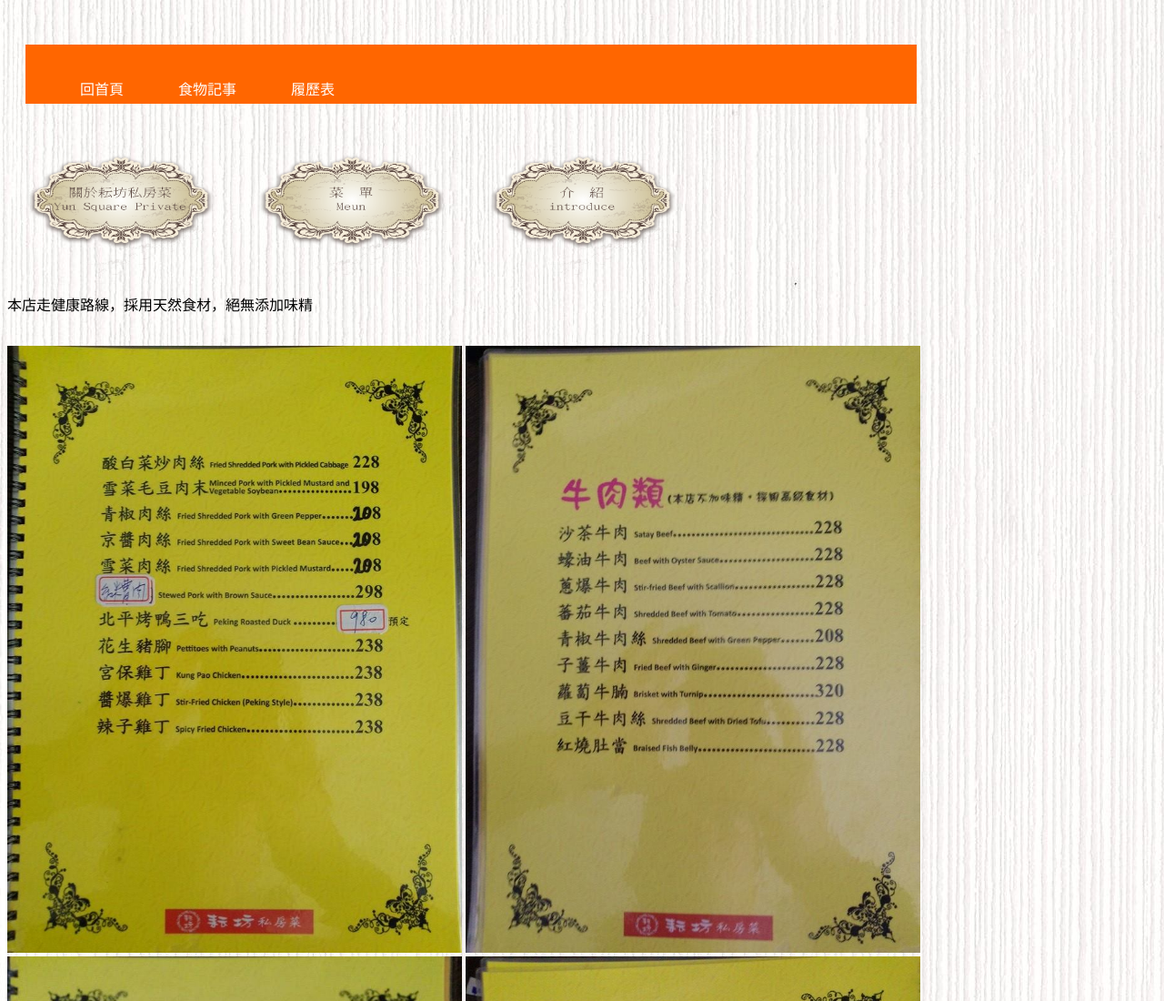
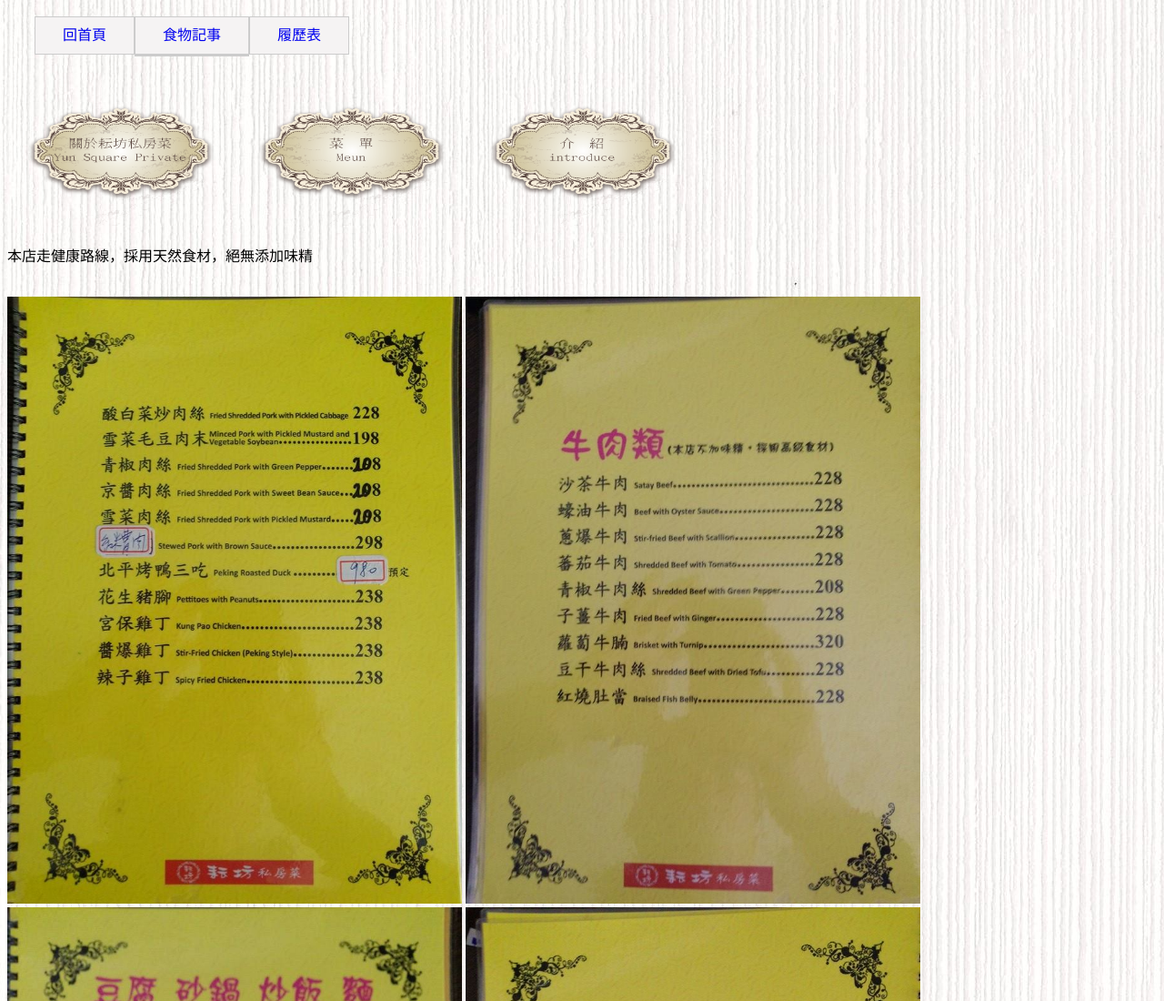
Before and after one commit to duncanchiu/ichengchiu.github.io, a plain HTML site: page homework1/food2.html in a window 1280 px wide. Shown: the top 1100 px of the page at 91% size. Drawn offline with Linux system fonts and the light colour scheme.

Commit message:
１２
３

```diff
--- a/css/table.css
+++ b/css/table.css
@@ -1,17 +1,21 @@
+ ul {
+     margin: 0;
+     padding: 0;
+     list-style: none;
+     position: absolute;
+     /* 取消ul預設的內縮及樣式 */
+ }
+
  ul.tab {
-     /* 取消ul預設的內縮及樣式 */
      margin-left: 2%;
-     padding: 30px;
-     list-style: none;
-     background-color: #FF6600;
-     height: 5px;
+     padding: 10px;
+     height: 0px;
  }
 
  ul.tab ul {
      margin: 0%;
      padding: 0;
      list-style: none;
-     background-color: #FF6600;
  }
 
  ul.tab > li {
@@ -20,23 +24,23 @@
  }
 
  ul.tab a {
-     color: #333;
      display: block;
      padding: 0 30px;
      text-decoration: none;
      line-height: 40px;
+     border: #ccc 1px solid;
+     background-color: #F5F3F3;
  }
 
  ul.tab a:hover {
      /* 滑鼠滑入按鈕變色*/
-     background-color: #FF6600;
-     color: #CCCCCC;
+     color: #F50707;
  }
 
  ul.tab li:hover > a {
      /* 滑鼠移入次選單上層按鈕保持變色*/
      background-color: #CCCCCC;
-     color: #fff;
+     color: #F50707;
  }
 
  ul.tab ul {
@@ -52,14 +56,13 @@
  #test {
      position: absolute;
      /*標籤絕對位置*/
-     z-index: 1000;
-     padding-bottom: 30px;
+     padding-bottom: 0px;
      padding-left: 0;
      padding-right: 0px;
-     padding-top: 25px;
+     padding-top: 0px;
      margin: 0 auto;
      width: 1000px;
-     height: 150px;
+     height: 120px;
  }
 
  #imm1 {
--- a/homework1/food2.html
+++ b/homework1/food2.html
@@ -14,24 +14,21 @@
             <ul class="tab">
                 <li>
                     <a href="../index.html">
-                        <font color="#FFFFFF"> 回首頁</font>
+                        <font> 回首頁</font>
                     </a>
                 </li>
                 <li>
                     <a href="#">
-                        <font color="#FFFFFF">食物記事</font>
+                        <font>食物記事</font>
                     </a>
                     <ul>
                         <li><a href="food.html">凱恩斯岩燒餐廳</li>
                 <li><a href="food2.html">耘坊私房菜</li>
             </ul>
-            </li>
-            <li><a href="../homework2/resume.html"><font color="#FFFFFF">履歷表</font></a></li>
+
+            <li><a href="../homework2/resume.html"><font >履歷表</font></a></li>
                     </ul>
         </div>
-        <br>
-        <br>
-        <br>
         <br>
         <br>
         <br>
```
Also changed, not shown: homework1/food.html (+4 -7 lines), homework2/resume.html (+8 -8 lines).
